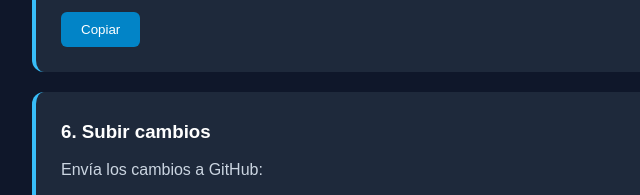
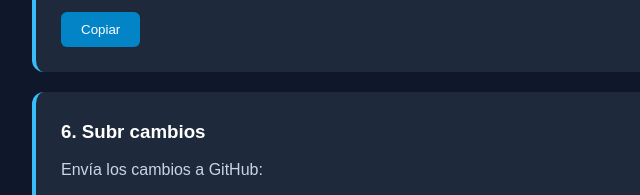
Before and after one commit to lucasmbast/git-y-github, a plain HTML site: page index.html in a window 1280 px wide. Shown: the part 2219-2414 px from the top of the page, 133-773 px from the left. Drawn offline with Linux system fonts and the light colour scheme.

Commit message:
Segundo commit

```diff
--- a/index.html
+++ b/index.html
@@ -87,7 +87,7 @@
     </div>
 
     <div class="comando">
-        <h3>6. Subir cambios</h3>
+        <h3>6. Subr cambios</h3>
         <p>Envía los cambios a GitHub:</p>
         <code>git push origin main</code>
         <button onclick="copiar(this)">Copiar</button>
```
